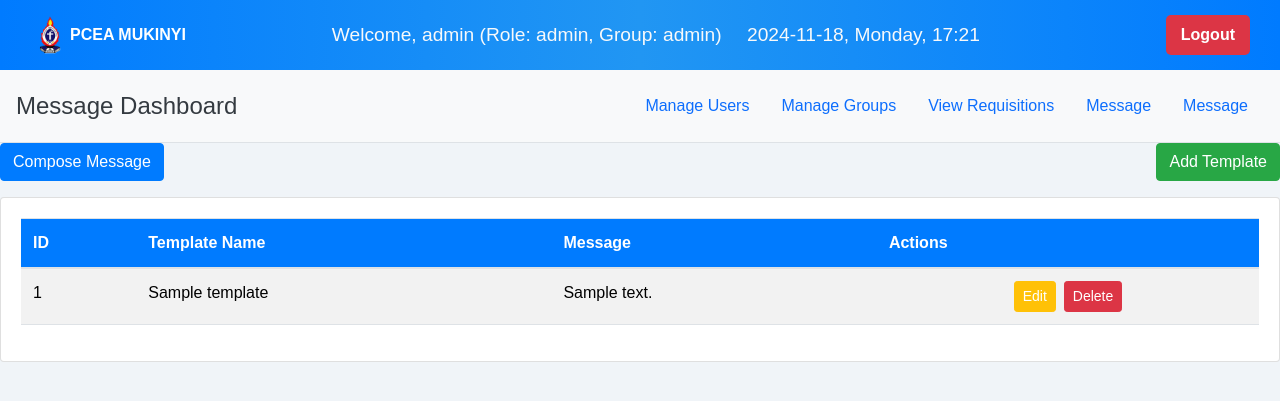
After one commit to ALEX2GITAHI/Requisition, a PHP site: page /message_dashboard.php in a window 1280 px wide. The commit adds this page. Shown: the top 401 px of the page. Run offline with PHP 8.4, Linux system fonts and the light colour scheme; a user stored in the database is signed in; data comes from the database, SQL or seed files in the repository; tables that the repository leaves empty or names only in its code hold one stand-in row (values such as "Sample post").

Commit message:
message-18-11

```diff
--- a/admin_dashboard.php
+++ b/admin_dashboard.php
@@ -42,6 +42,9 @@ include('db.php');
                         </li>
                         <li class="nav-item">
                             <a class="nav-link" href="view_requisitions.php">View Requisitions</a>
+                        </li>
+                        <li class="nav-item">
+                            <a class="nav-link" href="message_dashboard.php">Message</a>
                         </li>
                         <li class="nav-item">
                             <a class="nav-link text-danger" href="logout.php">Logout</a>
--- a/header.php
+++ b/header.php
@@ -21,6 +21,7 @@ $role = $_SESSION['role'] ?? 'User';
     <link href="assets/img/log2.png" rel="shortcut icon">
     <link href="https://cdn.jsdelivr.net/npm/bootstrap@5.3.0-alpha3/dist/css/bootstrap.min.css" rel="stylesheet">
     <link rel="stylesheet" href="https://cdnjs.cloudflare.com/ajax/libs/font-awesome/5.15.4/css/all.min.css">
+    <link rel="stylesheet" href="https://maxcdn.bootstrapcdn.com/bootstrap/4.5.2/css/bootstrap.min.css">
     <link rel="stylesheet" href="css/styles.css"> <!-- Linking Custom CSS -->
     <style>
         /* Header Styling */
--- /dev/null
+++ b/message_dashboard.php
@@ -0,0 +1,277 @@
+<?php
+require 'db.php';
+include 'header.php';
+
+// Fetch templates from the database
+$templates = $conn->query("SELECT id, template_name, template_text FROM message_templates");
+
+// Fetch users and groups for recipient selection
+$users = $conn->query("SELECT id, CONCAT(first_name, ' ', last_name) AS full_name FROM users");
+$groups = $conn->query("SELECT id, group_name FROM groups");
+$roles = $conn->query("SELECT DISTINCT role FROM users");
+
+?>
+
+<!DOCTYPE html>
+<html lang="en">
+
+<head>
+    <meta charset="UTF-8">
+    <meta name="viewport" content="width=device-width, initial-scale=1.0">
+    <title>Message Dashboard</title>
+    <link rel="stylesheet" href="https://maxcdn.bootstrapcdn.com/bootstrap/4.5.2/css/bootstrap.min.css">
+    <style>
+        /* General Styling */
+        body {
+            background-color: #f0f4f8;
+            font-family: 'Arial', sans-serif;
+        }
+
+        .dashboard-container {
+            width: 100%;
+            padding: 1.5rem;
+            background-color: #ffffff;
+            border-radius: 10px;
+            box-shadow: 0 4px 10px rgba(0, 0, 0, 0.1);
+            margin-top: 20px;
+        }
+
+        .header-text {
+            text-align: center;
+            margin-bottom: 2rem;
+            color: #007bff;
+        }
+
+        .table th {
+            background-color: #007bff;
+            color: white;
+        }
+
+        .btn-custom,
+        .btn-primary,
+        .btn-success,
+        .btn-warning,
+        .btn-danger {
+            color: white;
+        }
+
+        /* Modal Design */
+        .modal-header {
+            background-color: #4caf50;
+            color: white;
+        }
+
+        /* Dashboard Styling */
+        .dashboard-buttons {
+            display: flex;
+            justify-content: space-between;
+        }
+    </style>
+</head>
+
+<body>
+    <div class="container-fluid p-0">
+        <div class="row">
+            <div class="col-md-12">
+                <div class="d-flex justify-content-between align-items-center bg-light p-3 border-bottom">
+                    <h4 class="m-0">
+                        <a href="admin_dashboard.php" class="text-decoration-none text-dark">Message Dashboard</a>
+                    </h4>
+                    <nav>
+                        <ul class="nav">
+                            <li class="nav-item"><a class="nav-link" href="manage_users.php">Manage Users</a></li>
+                            <li class="nav-item"><a class="nav-link" href="manage_groups.php">Manage Groups</a></li>
+                            <li class="nav-item"><a class="nav-link" href="view_requisitions.php">View Requisitions</a>
+                            </li>
+                            <li class="nav-item"><a class="nav-link" href="message_dashboard.php">Message</a></li>
+                            <li class="nav-item"><a class="nav-link" href="sent_messages.php">Message</a></li>
+                        </ul>
+                    </nav>
+                </div>
+            </div>
+        </div>
+
+        <div class="dashboard-buttons">
+            <button class="btn btn-primary mb-3" data-toggle="modal" data-target="#composeMessageModal">Compose
+                Message</button>
+            <button class="btn btn-success mb-3" data-toggle="modal" data-target="#addTemplateModal">Add
+                Template</button>
+        </div>
+
+        <!-- Templates Table -->
+        <div class="card">
+            <div class="card-body">
+                <table class="table table-striped">
+                    <thead>
+                        <tr>
+                            <th>ID</th>
+                            <th>Template Name</th>
+                            <th>Message</th>
+                            <th>Actions</th>
+                        </tr>
+                    </thead>
+                    <tbody>
+                        <?php while ($template = $templates->fetch_assoc()): ?>
+                            <tr>
+                                <td><?= $template['id']; ?></td>
+                                <td><?= htmlspecialchars($template['template_name']); ?></td>
+                                <td><?= htmlspecialchars($template['template_text']); ?></td>
+                                <td>
+                                    <div class="d-flex justify-content-center align-items-center">
+                                        <button class="btn btn-warning btn-sm mr-2" data-toggle="modal"
+                                            data-target="#editTemplateModal<?= $template['id']; ?>">Edit</button>
+                                        <a href="delete_template.php?id=<?= $template['id']; ?>"
+                                            class="btn btn-danger btn-sm">Delete</a>
+                                    </div>
+                                </td>
+                            </tr>
+                        <?php endwhile; ?>
+                    </tbody>
+                </table>
+            </div>
+        </div>
+    </div>
+
+    <!-- Compose Message Modal -->
+    <div class="modal fade" id="composeMessageModal" tabindex="-1" role="dialog">
+        <div class="modal-dialog modal-lg">
+            <div class="modal-content">
+                <form id="composeMessageForm" action="send_message.php" method="POST">
+                    <div class="modal-header">
+                        <h5 class="modal-title">Compose Message</h5>
+                        <button type="button" class="close" data-dismiss="modal">&times;</button>
+                    </div>
+                    <div class="modal-body">
+                        <div class="form-group">
+                            <label for="recipient_type">Select Recipient Type:</label>
+                            <select id="recipient_type" name="recipient_type" class="form-control" required
+                                onchange="showRecipientOptions(this.value)">
+                                <option value="">Select Recipient Type</option>
+                                <option value="all">All Users</option>
+                                <option value="role">By Role</option>
+                                <option value="group">By Group</option>
+                                <option value="individual">Individual User</option>
+                            </select>
+                        </div>
+
+                        <!-- Recipient Selection -->
+                        <div id="recipientOptions" class="form-group" style="display: none;">
+                            <label for="recipient">Select Specific Recipient(s):</label>
+                            <div id="recipientContainer"></div>
+                        </div>
+
+                        <!-- Template Selection -->
+                        <div id="templateSelection" class="form-group">
+                            <label for="template_select">Select Message Template:</label>
+                            <select id="template_select" name="template_id" class="form-control" required
+                                onchange="populateTemplateText()">
+                                <option value="">Select Template</option>
+                                <?php
+                                // Reload templates for selection
+                                $templates->data_seek(0);
+                                while ($template = $templates->fetch_assoc()) {
+                                    echo "<option value='{$template['id']}' data-text='{$template['template_text']}'>{$template['template_name']}</option>";
+                                }
+                                ?>
+                            </select>
+                        </div>
+
+                        <!-- Compose Message Text -->
+                        <div class="form-group">
+                            <label>Compose Message:</label>
+                            <textarea name="custom_message" id="message_text" class="form-control" rows="4"
+                                required></textarea>
+                        </div>
+                    </div>
+                    <div class="modal-footer">
+                        <button type="submit" class="btn btn-primary">Send Message</button>
+                    </div>
+                </form>
+            </div>
+        </div>
+    </div>
+
+    <!-- Add Template Modal -->
+    <div class="modal fade" id="addTemplateModal" tabindex="-1" role="dialog">
+        <div class="modal-dialog">
+            <div class="modal-content">
+                <form action="add_template.php" method="POST">
+                    <div class="modal-header">
+                        <h5 class="modal-title">Add Template</h5>
+                        <button type="button" class="close" data-dismiss="modal">&times;</button>
+                    </div>
+                    <div class="modal-body">
+                        <div class="form-group">
+                            <label for="template_name">Template Name</label>
+                            <input type="text" class="form-control" name="template_name" required>
+                        </div>
+                        <div class="form-group">
+                            <label for="template_text">Template Text</label>
+                            <textarea class="form-control" name="template_text" rows="5" required></textarea>
+                        </div>
+                    </div>
+                    <div class="modal-footer">
+                        <button type="submit" class="btn btn-success">Add Template</button>
+                    </div>
+                </form>
+            </div>
+        </div>
+    </div>
+
+    <!-- Add Script to Handle Dynamic Template Text Population -->
+    <script>
+        function showRecipientOptions(recipientType) {
+            let recipientContainer = document.getElementById('recipientContainer');
+            let recipientOptionsDiv = document.getElementById('recipientOptions');
+
+            recipientOptionsDiv.style.display = 'none';
+            document.getElementById('template_select').value = ''; // Clear previous template
+
+            if (recipientType === 'role') {
+                recipientContainer.innerHTML = `
+                    <select class="form-control" name="role" required>
+                        <option value="">Select Role</option>
+                        <?php $roles->data_seek(0);
+                        while ($role = $roles->fetch_assoc()): ?>
+                                    <option value="<?= $role['role']; ?>"><?= $role['role']; ?></option>
+                        <?php endwhile; ?>
+                    </select>
+                `;
+            } else if (recipientType === 'group') {
+                recipientContainer.innerHTML = `
+                    <select class="form-control" name="group" required>
+                        <option value="">Select Group</option>
+                        <?php $groups->data_seek(0);
+                        while ($group = $groups->fetch_assoc()): ?>
+                                    <option value="<?= $group['id']; ?>"><?= $group['group_name']; ?></option>
+                        <?php endwhile; ?>
+                    </select>
+                `;
+            } else if (recipientType === 'individual') {
+                recipientContainer.innerHTML = `
+                    <select class="form-control" name="user" required>
+                        <option value="">Select User</option>
+                        <?php $users->data_seek(0);
+                        while ($user = $users->fetch_assoc()): ?>
+                                    <option value="<?= $user['id']; ?>"><?= $user['full_name']; ?></option>
+                        <?php endwhile; ?>
+                    </select>
+                `;
+            }
+
+            recipientOptionsDiv.style.display = recipientType === 'all' ? 'none' : 'block';
+        }
+
+        function populateTemplateText() {
+            const templateSelect = document.getElementById("template_select");
+            const selectedOption = templateSelect.options[templateSelect.selectedIndex];
+            document.getElementById("message_text").value = selectedOption.dataset.text || '';
+        }
+
+    </script>
+
+    <script src="https://code.jquery.com/jquery-3.5.1.min.js"></script>
+    <script src="https://cdn.jsdelivr.net/npm/bootstrap@4.5.2/dist/js/bootstrap.bundle.min.js"></script>
+</body>
+
+</html>
```
Also changed, not shown: approve_requisition.php (+62 -9 lines), get_template.php (added, +16 -0 lines), infobip_api.php (added, +35 -0 lines), send_message.php (added, +120 -0 lines), sent_messages.php (added, +162 -0 lines).
